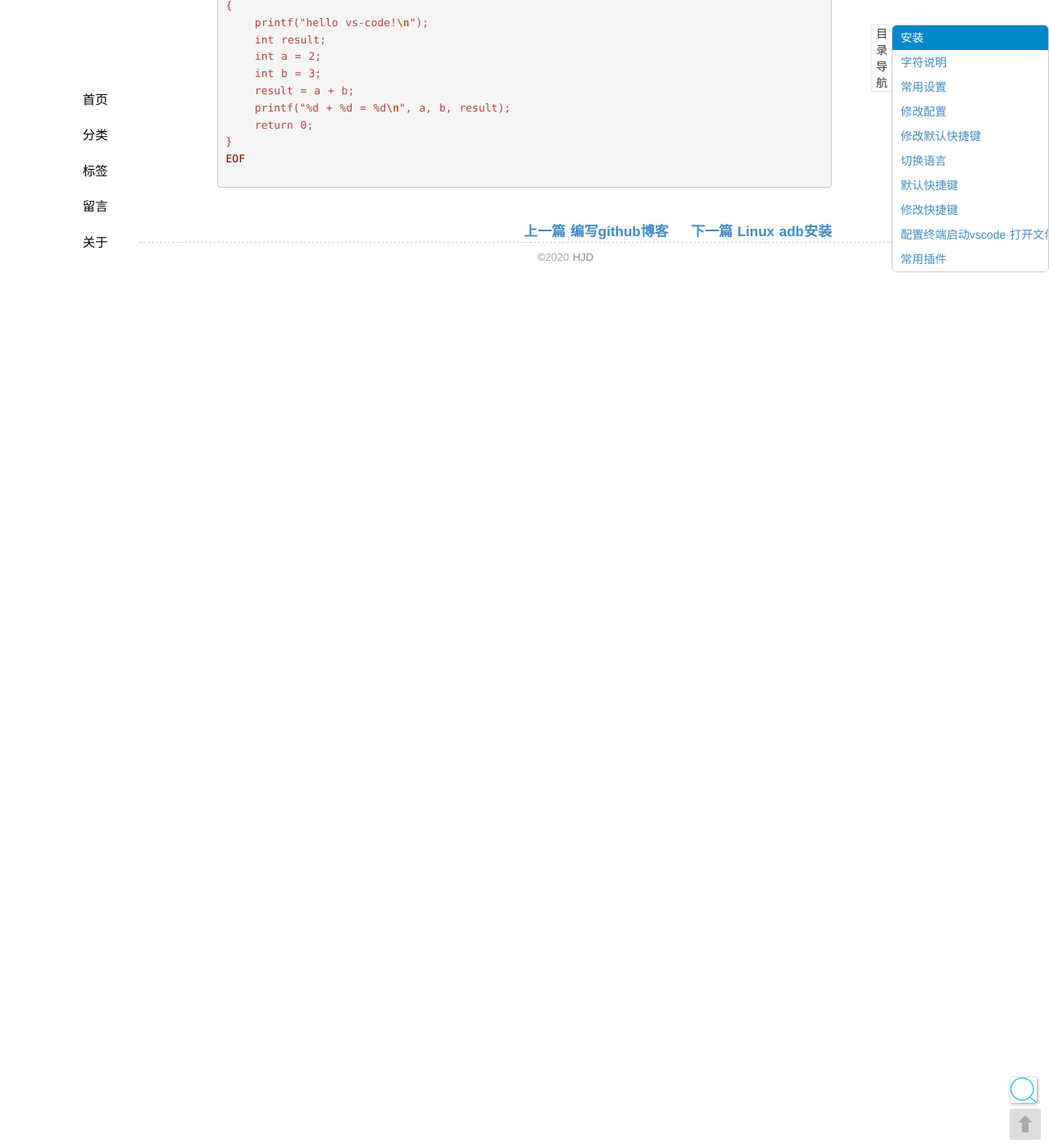
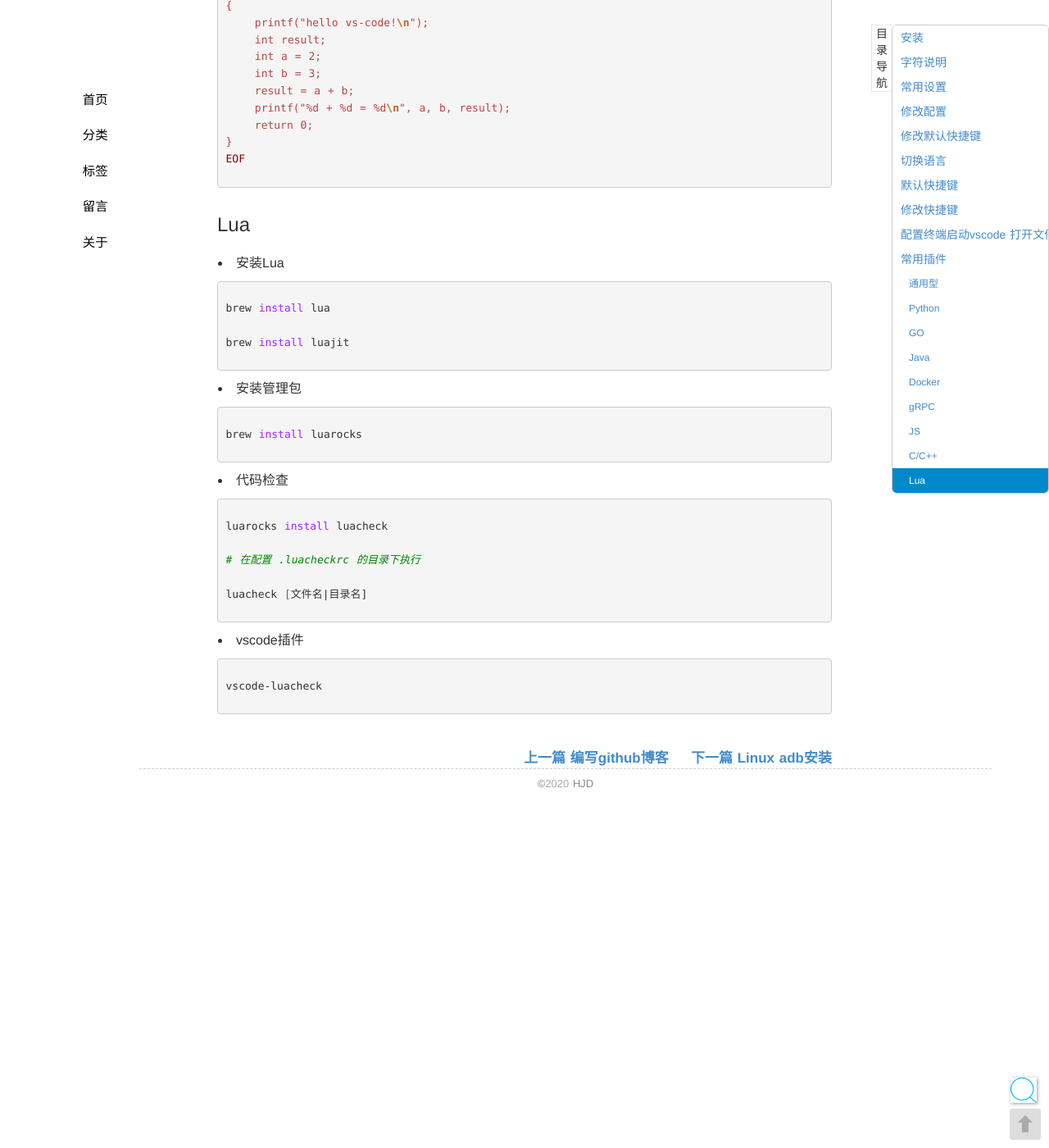
Before and after one commit to seekplum/seekplum.github.io, a Jekyll site: the page built from _posts/2017-12-25-vscode-use.md, in a window 1280 px wide and 1400 px high, scrolled down 14418 px. Shown: the whole window at 82% size. Built offline with Jekyll 4.4.1, drawn with Linux system fonts in a browser that asks for light colours; comment, search, counter and statistics services are not loaded.

Commit message:
ADD: vscode lua

````diff
--- a/_posts/2017-12-25-vscode-use.md
+++ b/_posts/2017-12-25-vscode-use.md
@@ -675,3 +675,35 @@ int main(int argc, char **argv)
 }
 EOF
 ```
+
+### Lua
+
+* 安装Lua
+
+```bash
+brew install lua
+
+brew install luajit
+```
+
+* 安装管理包
+
+```bash
+brew install luarocks
+```
+
+* 代码检查
+
+```bash
+luarocks install luacheck
+
+# 在配置 .luacheckrc 的目录下执行
+
+luacheck [文件名|目录名]
+```
+
+* vscode插件
+
+```text
+vscode-luacheck
+```
````
